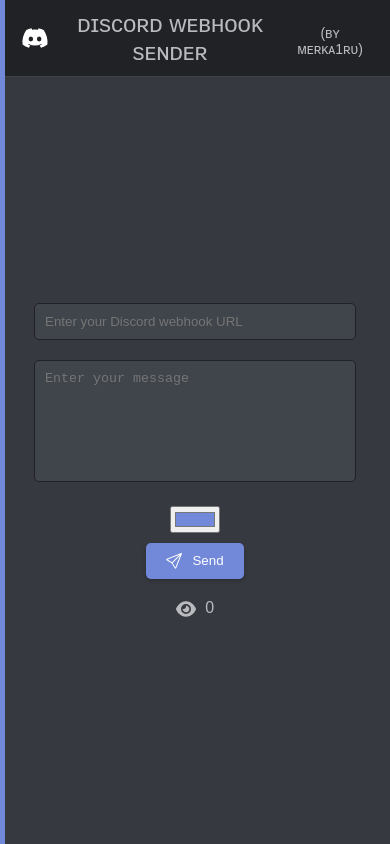
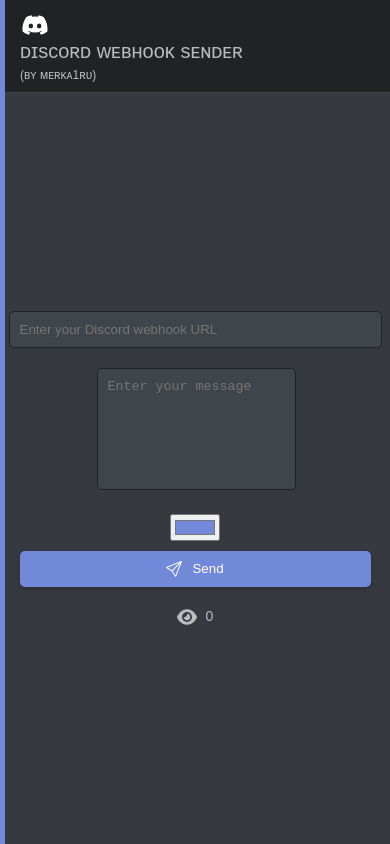
Before and after one commit to merka1ru-trojan/webhook.github.io, a plain HTML site: page index.html in a window 390 px wide. Drawn offline with Linux system fonts and the light colour scheme; no server answers.

Commit message:
Update index.html

```diff
--- a/index.html
+++ b/index.html
@@ -131,6 +131,30 @@
             opacity: 1;
             visibility: visible;
         }
+
+        /* Mobile styles */
+        @media (max-width: 600px) {
+            .header {
+                flex-direction: column;
+                align-items: flex-start;
+            }
+            .title {
+                font-size: 20px;
+            }
+            .subtitle {
+                font-size: 12px;
+            }
+            .input-box {
+                width: 90%;
+            }
+            .send-button {
+                width: 90%;
+                justify-content: center;
+            }
+            .view-counter {
+                font-size: 14px;
+            }
+        }
     </style>
 </head>
 <body>
```
